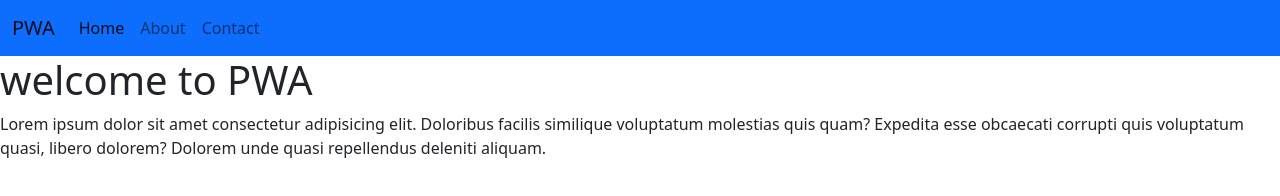
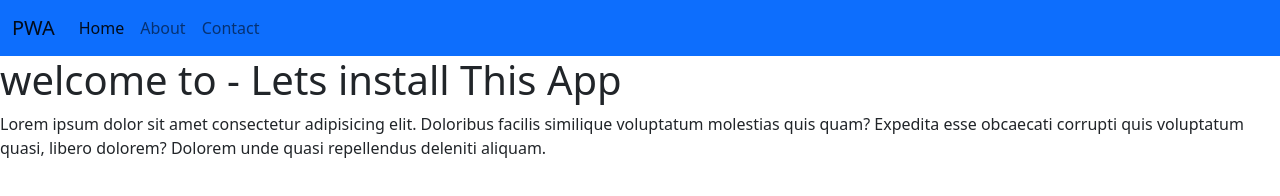
Before and after one commit to Renukagomte/newpwa, a plain HTML site: page index.html in a window 1280 px wide. Drawn offline with nearby package versions, Linux system fonts and the light colour scheme.

Commit message:
intial setup

```diff
--- a/index.html
+++ b/index.html
@@ -25,7 +25,7 @@
             </div>
         </div>
     </nav>
-    <h1>welcome to PWA</h1>
+    <h1>welcome to - Lets install This App</h1>
     <p>Lorem ipsum dolor sit amet consectetur adipisicing elit. Doloribus facilis similique voluptatum molestias quis
         quam? Expedita esse obcaecati corrupti quis voluptatum quasi, libero dolorem? Dolorem unde quasi repellendus
         deleniti aliquam. </p>
```
Also changed, not shown: assets/images/SKILLHUB-144-144.png (added), assets/images/SKILLHUB-192-192.png (added), assets/images/SKILLHUB-48-48.png (added), assets/images/SKILLHUB-512-512.png (added), assets/images/SKILLHUB-72-72.png (added), assets/images/SKILLHUB-96-96.png (added), manifest.json.
